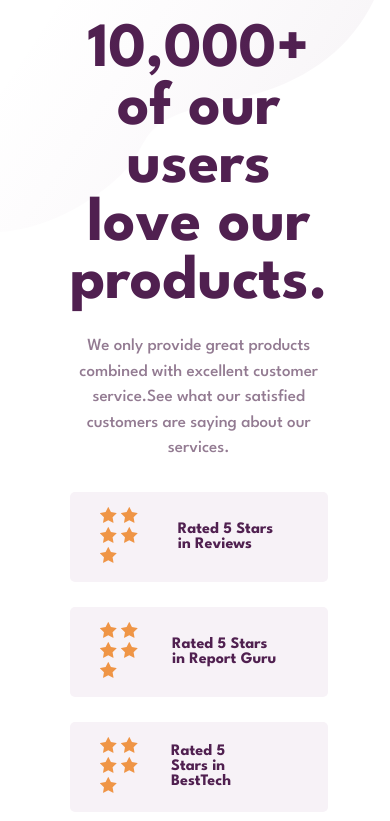
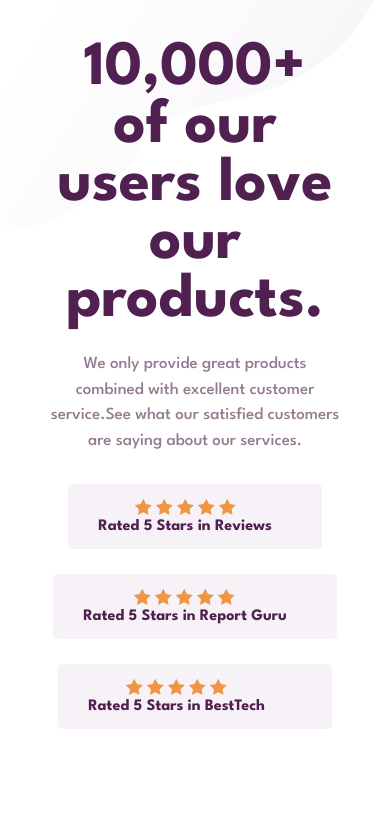
Before and after one commit to Talika-Bajaj/Social-Proof-Section-Head, a plain HTML site: page index.html in a window 390 px wide. Shown: the top 821 px of the page. Drawn offline with Linux system fonts and the light colour scheme.

Commit message:
Update files

```diff
--- a/index.html
+++ b/index.html
@@ -16,11 +16,6 @@
 
 <body>
   <main>
-
-    <img src="images/bg-pattern-bottom-desktop.svg" id="img1" alt="">
-    <img src="images/bg-pattern-top-desktop.svg" id="img2" alt="">
-    <img src="images/bg-pattern-bottom-mobile.svg" id="img3" alt="">
-    <img src="images/bg-pattern-top-mobile.svg" id="img4" alt="">
     <div class="card">
       <div class="info">
         <div class="one">
--- a/responsive.css
+++ b/responsive.css
@@ -1,24 +1,13 @@
 @media screen and (max-width: 1300px) {
     .card {
-        width: 90vw;
+        width: 95vw;
     }
 }
 
 @media screen and (max-width: 850px) {
-    #img1 {
-        display: none;
 
-      }
-
-    /* #img3 {
-        display: block;
-            position: absolute;
-            bottom: 0;
-            right: 0;
-            width: 230px;
-    } */
-
-   .one, .two {
+    .one,
+    .two {
         grid-template-columns: auto;
         gap: 30px;
     }
@@ -35,31 +24,40 @@
         align-items: center;
     }
 
-    .report, .tech {
+    .report,
+    .tech {
         margin-left: 0;
     }
 
-    .author1, .author2 {
+    .author1,
+    .author2 {
         margin-top: 0;
     }
 }
 
 
 @media screen and (max-width: 627px) {
-    #img1,#img2 {
-  display: none;
 
+    body {
+        background: url('images/bg-pattern-top-mobile.svg'),
+            url('images/bg-pattern-bottom-mobile.svg');
+        background-repeat: no-repeat;
+        background-position: left top, right bottom;
+        background-size: auto, auto;
     }
 
     .card {
         width: 95vw;
     }
 
-#img4 {
-    display: inline;
-        position: absolute;
-        top: 0;
-        left: 0;
-        /* width: 930px; */
+    .info {
+        padding: 40px;
+    }
+
+    .review,
+    .report,
+    .tech {
+        flex-direction: column;
+        gap: 0;
     }
 }
--- a/style.css
+++ b/style.css
@@ -21,27 +21,15 @@
 }
 
 body {
+    background: url('images/bg-pattern-top-desktop.svg'),
+        url('images/bg-pattern-bottom-desktop.svg');
+    background-repeat: no-repeat;
+    background-position: left top, right bottom;
+    background-size: auto, 901px;
     min-height: 100vh;
     display: flex;
     justify-content: center;
     align-items: center;
-}
-
-#img1 {
-    position: absolute;
-    bottom: 0;
-    right: 0;
-    width: 930px;
-}
-
-#img2 {
-    position: absolute;
-    top: 0;
-    left: 0;
-}
-
-#img3 , #img4 {
-    display: none;
 }
 
 .card {
@@ -60,10 +48,6 @@ body {
     display: grid;
     grid-template-columns: 50% 50%;
 }
-
-/* .head, .rate { */
-    /* padding: 40px 62px; */
-/* } */
 
 .head h1 {
     font-size: 63px;
@@ -85,7 +69,9 @@ body {
     gap: 25px;
 }
 
-.review, .report, .tech {
+.review,
+.report,
+.tech {
     display: flex;
     width: fit-content;
     align-items: center;
@@ -104,7 +90,9 @@ body {
     margin-left: 95px;
 }
 
-.review p, .report p, .tech p {
+.review p,
+.report p,
+.tech p {
     color: var(--Very_Dark_Magenta);
     font-weight: 700;
 }
```
Lines whose indentation alone changed are shown as unchanged.
